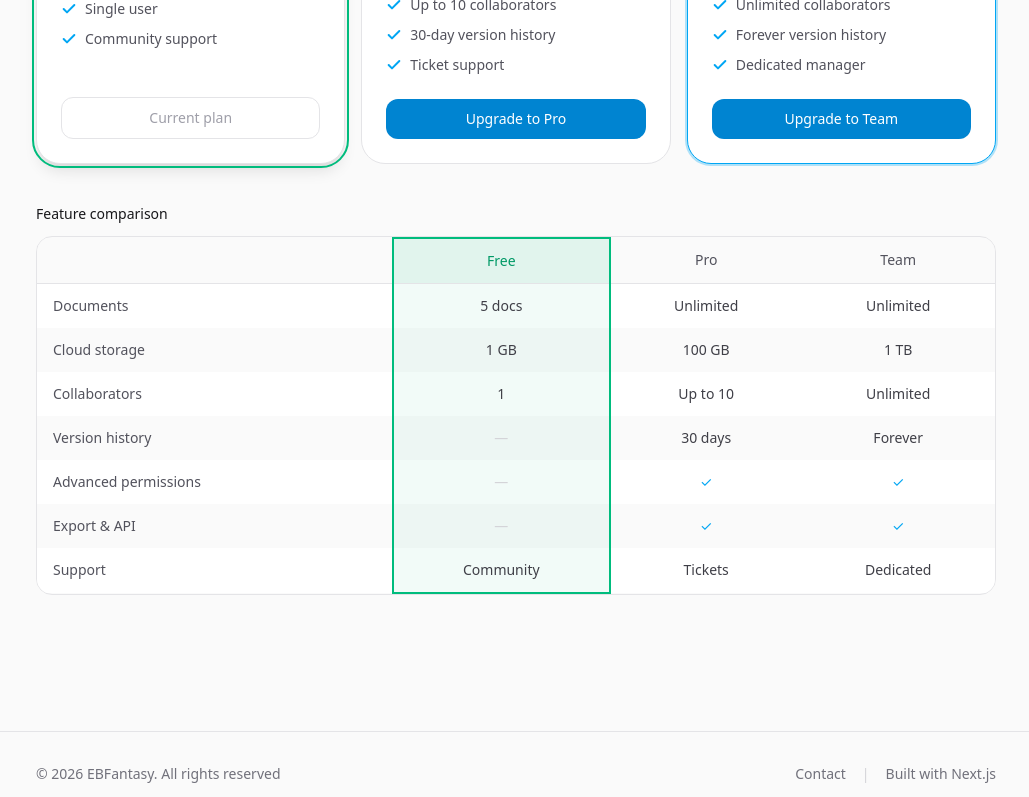
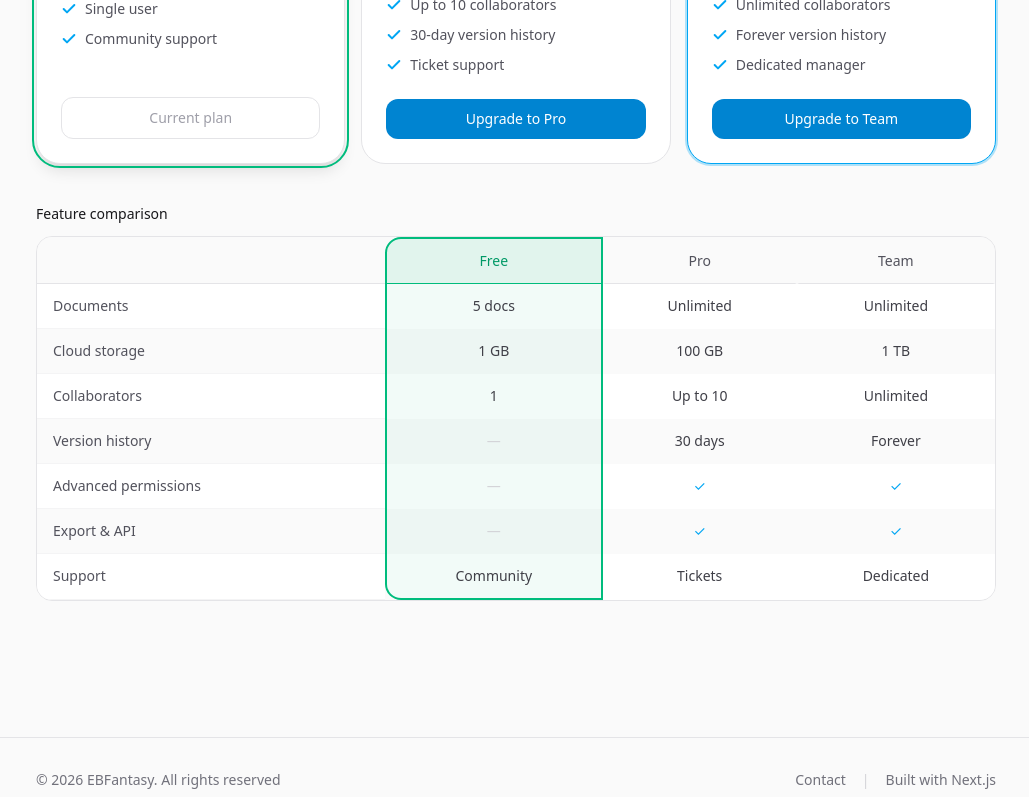
Before and after one commit to EBFantasy/portfolio-blog, a Next.js app: page /en/playground/pricing in a window 1280 px wide. Shown: the part 649-1446 px from the top of the page, without its empty margins (124-1153 px from the left). Built offline with nearby package versions, Linux system fonts and the light colour scheme.

Commit message:
feat: back-to-work pill button on case pages; stable-width matrix column focus with corner radii; payment method pickers (pricing checkout + teatime WeChat-Pay-only adaptation)

```diff
--- a/app/[lang]/playground/pricing/page.tsx
+++ b/app/[lang]/playground/pricing/page.tsx
@@ -48,7 +48,7 @@ export default async function PricingPlaygroundPage({
         </p>
       </div>
 
-      <PricingPlayground dict={p} />
+      <PricingPlayground dict={p} lang={lang} />
     </div>
   );
 }
--- a/app/[lang]/work/[slug]/page.tsx
+++ b/app/[lang]/work/[slug]/page.tsx
@@ -2,6 +2,7 @@ import type { Metadata } from "next";
 import Link from "next/link";
 import { notFound } from "next/navigation";
 import { ArrowRightIcon } from "@/components/Icons";
+import BackToCase from "@/components/BackToCase";
 import PreviewFrame from "@/components/PreviewFrame";
 import WorkCard from "@/components/WorkCard";
 import { getDict, isValidLocale, type Locale } from "@/lib/i18n";
@@ -46,12 +47,7 @@ export default async function ProjectDetailPage({
 
   return (
     <div className="py-14">
-      <Link
-        href={`/${lang}/work`}
-        className="text-sm text-zinc-500 transition hover:text-zinc-800 dark:text-zinc-400 dark:hover:text-zinc-200"
-      >
-        ← {dict.work.detail.backToWork}
-      </Link>
+      <BackToCase href={`/${lang}/work`} label={dict.work.detail.backToWork} />
 
       {/* 标题区 */}
       <div className="mt-6 flex flex-wrap items-center gap-3">
--- a/components/PricingPlayground.tsx
+++ b/components/PricingPlayground.tsx
@@ -21,13 +21,21 @@ const PLAN_FEATURES: Record<PlanId, keyof PricingDict> = {
   team: "teamFeatures",
 };
 
-export default function PricingPlayground({ dict }: { dict: PricingDict }) {
+/** 支付方式品牌点颜色（按语言）：与选座页收银台同一套 */
+const PAY_DOTS: Record<"zh" | "en", [string, string, string]> = {
+  zh: ["bg-blue-500", "bg-sky-500", "bg-indigo-500"],
+  en: ["bg-blue-500", "bg-orange-500", "bg-indigo-500"],
+};
+
+export default function PricingPlayground({ dict, lang }: { dict: PricingDict; lang: "zh" | "en" }) {
   const [cycle, setCycle] = useState<Cycle>("monthly");
   const [plan, setPlan] = useState<PlanId>("free");
   const [target, setTarget] = useState<PlanId>("pro");
   const [phase, setPhase] = useState<Phase>("idle");
   /** 用户点击选中的档位（focus 外框），默认落在当前计划上 */
   const [selected, setSelected] = useState<PlanId>("free");
+  /** 结账浮窗内的支付方式（0/1/2） */
+  const [payMethod, setPayMethod] = useState(0);
 
   const priceOf = (id: PlanId) => PLANS.find((p) => p.id === id)![cycle];
   /** 结账金额：按月 = 月价；按年 = 年价 × 12 */
@@ -36,9 +44,11 @@ export default function PricingPlayground({ dict }: { dict: PricingDict }) {
   const isFreeTarget = target === "free";
   /** 功能对比矩阵中选中列的索引（跟随卡片选择联动，绿框框选整列） */
   const selIdx = PLANS.findIndex((p) => p.id === selected);
+  const lastCol = PLANS.length - 1;
 
   function openCheckout(id: PlanId) {
     setSelected(id);
+    setPayMethod(0);
     if (id === plan) return;
     if (id === "free") {
       // 免费档切换即时生效（模拟直接降级/重置）
@@ -191,23 +201,25 @@ export default function PricingPlayground({ dict }: { dict: PricingDict }) {
         })}
       </div>
 
-      {/* 功能对比矩阵 */}
+      {/* 功能对比矩阵：所有单元格恒定边框占位（透明/绿色切换），列宽稳定不跳动 */}
       <h3 className="mt-10 text-sm font-medium text-zinc-900 dark:text-zinc-50">{dict.matrixTitle}</h3>
       <div className="mt-3 overflow-x-auto rounded-2xl border border-zinc-200 dark:border-zinc-800">
-        <table className="w-full min-w-[480px] text-sm">
+        <table className="w-full min-w-[480px] border-separate border-spacing-0 text-sm">
           <thead>
-            <tr className="border-b border-zinc-200 bg-zinc-50 dark:border-zinc-800 dark:bg-zinc-800/50">
-              <th className="px-4 py-3 text-left font-medium text-zinc-400" />
+            <tr className="bg-zinc-50 dark:bg-zinc-800/50">
+              <th className="border-b border-zinc-200 px-4 py-3 text-left font-medium text-zinc-400 dark:border-zinc-800" />
               {PLANS.map((p, j) => (
                 <th
                   key={p.id}
-                  className={`px-4 py-3 text-center font-medium ${
+                  className={`border-x-2 border-b border-t-2 px-4 py-3 text-center font-medium ${
                     j === selIdx
-                      ? "border-x-2 border-t-2 border-emerald-500 bg-emerald-500/10 text-emerald-600 dark:text-emerald-400"
-                      : p.id === plan
-                        ? "text-sky-600 dark:text-sky-400"
-                        : "text-zinc-600 dark:text-zinc-300"
-                  }`}
+                      ? `border-emerald-500 bg-emerald-500/10 text-emerald-600 dark:text-emerald-400 ${
+                          j === 0 ? "rounded-tl-2xl" : ""
+                        } ${j === lastCol ? "rounded-tr-2xl" : ""}`
+                      : "border-transparent border-b-zinc-200 border-t-transparent dark:border-b-zinc-800"
+                  } ${
+                    j !== selIdx && p.id === plan ? "text-sky-600 dark:text-sky-400" : ""
+                  } ${j !== selIdx && p.id !== plan ? "text-zinc-600 dark:text-zinc-300" : ""}`}
                 >
                   {p.name}
                 </th>
@@ -215,19 +227,25 @@ export default function PricingPlayground({ dict }: { dict: PricingDict }) {
             </tr>
           </thead>
           <tbody>
-            {dict.matrix.map((row, i) => (
+            {dict.matrix.map((row, i) => {
+              const isLastRow = i === dict.matrix.length - 1;
+              return (
                 <tr
                   key={row.name}
                   className={i % 2 === 1 ? "bg-zinc-50/60 dark:bg-zinc-800/30" : "bg-white dark:bg-zinc-900"}
                 >
-                <td className="px-4 py-3 text-zinc-600 dark:text-zinc-300">{row.name}</td>
+                  <td className="border-b border-zinc-100 px-4 py-3 text-zinc-600 last:border-b-0 dark:border-zinc-800 dark:last:border-b-0">
+                    {row.name}
+                  </td>
                   {row.vals.map((v, j) => (
                     <td
                       key={j}
-                    className={`px-4 py-3 text-center ${
+                      className={`border-x-2 px-4 py-3 text-center ${
                         j === selIdx
-                        ? `border-x-2 border-emerald-500 bg-emerald-500/5 ${i === dict.matrix.length - 1 ? "border-b-2" : ""}`
-                        : ""
+                          ? `border-emerald-500 bg-emerald-500/5 ${isLastRow ? "border-b-2" : ""} ${
+                              isLastRow && j === 0 ? "rounded-bl-2xl" : ""
+                            } ${isLastRow && j === lastCol ? "rounded-br-2xl" : ""}`
+                          : `border-transparent ${isLastRow ? "border-b-2" : ""}`
                       } ${
                         v === "✓" ? "text-sky-500" : v === "—" ? "text-zinc-300 dark:text-zinc-600" : "text-zinc-700 dark:text-zinc-200"
                       }`}
@@ -236,7 +254,8 @@ export default function PricingPlayground({ dict }: { dict: PricingDict }) {
                     </td>
                   ))}
                 </tr>
-            ))}
+              );
+            })}
           </tbody>
         </table>
       </div>
@@ -282,6 +301,28 @@ export default function PricingPlayground({ dict }: { dict: PricingDict }) {
                     <span className="text-xl font-semibold text-zinc-900 dark:text-zinc-50">¥{due}</span>
                   </div>
                 </div>
+
+                {/* 支付方式选取（与选座页收银台同款交互） */}
+                <div className="mt-4">
+                  <div className="text-xs font-medium text-zinc-500 dark:text-zinc-400">{dict.payTitle}</div>
+                  <div className="mt-2 grid grid-cols-3 gap-2">
+                    {[dict.payOptionA, dict.payOptionB, dict.payOptionC].map((label, i) => (
+                      <button
+                        key={label}
+                        onClick={() => setPayMethod(i)}
+                        className={`rounded-xl border px-2 py-2 text-center text-xs transition active:scale-[0.97] ${
+                          payMethod === i
+                            ? "border-sky-500 bg-sky-500/10 text-sky-700 dark:text-sky-400"
+                            : "border-zinc-200 text-zinc-600 hover:border-zinc-300 dark:border-zinc-700 dark:text-zinc-300 dark:hover:border-zinc-600"
+                        }`}
+                      >
+                        <span className={`mx-auto mb-1.5 block h-2.5 w-2.5 rounded-full ${PAY_DOTS[lang][i]}`} aria-hidden />
+                        {label}
+                      </button>
+                    ))}
+                  </div>
+                </div>
+
                 <button
                   onClick={pay}
                   className="mt-5 w-full rounded-xl bg-sky-600 py-3 text-sm font-semibold text-white transition hover:bg-sky-500 active:scale-[0.98]"
--- a/lib/i18n.ts
+++ b/lib/i18n.ts
@@ -201,6 +201,12 @@ const zh = {
       progressLabel: "出餐进度",
       pickupNote: "凭取餐号到柜台取餐；出餐进度将通过微信订阅消息推送提醒。",
       queueNote: "前方还有 {n} 杯在制作",
+      payTitle: "确认支付",
+      payMethodLabel: "支付方式",
+      payWechat: "微信支付",
+      payNote: "微信小程序内仅支持微信支付；演示环境不涉及真实资金。",
+      payNow: "确认支付",
+      cupsUnit: "杯",
       again: "再来一单",
       back: "返回案例详情",
     },
@@ -227,6 +233,10 @@ const zh = {
       cycleLabel: "计费周期",
       cycleMonthly: "按月支付",
       cycleYearly: "按年支付",
+      payTitle: "支付方式",
+      payOptionA: "微信支付（演示）",
+      payOptionB: "支付宝（演示）",
+      payOptionC: "银行卡 · Stripe（演示）",
       payBtn: "确认订阅",
       paying: "处理中…",
       successTitle: "订阅已激活",
@@ -470,6 +480,12 @@ const en: typeof zh = {
       progressLabel: "Kitchen progress",
       pickupNote: "Show this number at the counter; progress updates arrive via WeChat subscription messages.",
       queueNote: "{n} cups ahead of you",
+      payTitle: "Confirm payment",
+      payMethodLabel: "Payment method",
+      payWechat: "WeChat Pay",
+      payNote: "WeChat Mini Programs support WeChat Pay only; demo only, no real money involved.",
+      payNow: "Pay now",
+      cupsUnit: "cup(s)",
       again: "Order again",
       back: "Back to case study",
     },
@@ -496,6 +512,10 @@ const en: typeof zh = {
       cycleLabel: "Billing cycle",
       cycleMonthly: "Billed monthly",
       cycleYearly: "Billed yearly",
+      payTitle: "Payment method",
+      payOptionA: "Visa (demo)",
+      payOptionB: "Mastercard (demo)",
+      payOptionC: "PayPal (demo)",
       payBtn: "Confirm subscription",
       paying: "Processing…",
       successTitle: "Subscription activated",
```
Also changed, not shown: components/TeatimePlayground.tsx (+78 -4 lines). Lines whose indentation alone changed are shown as unchanged.
